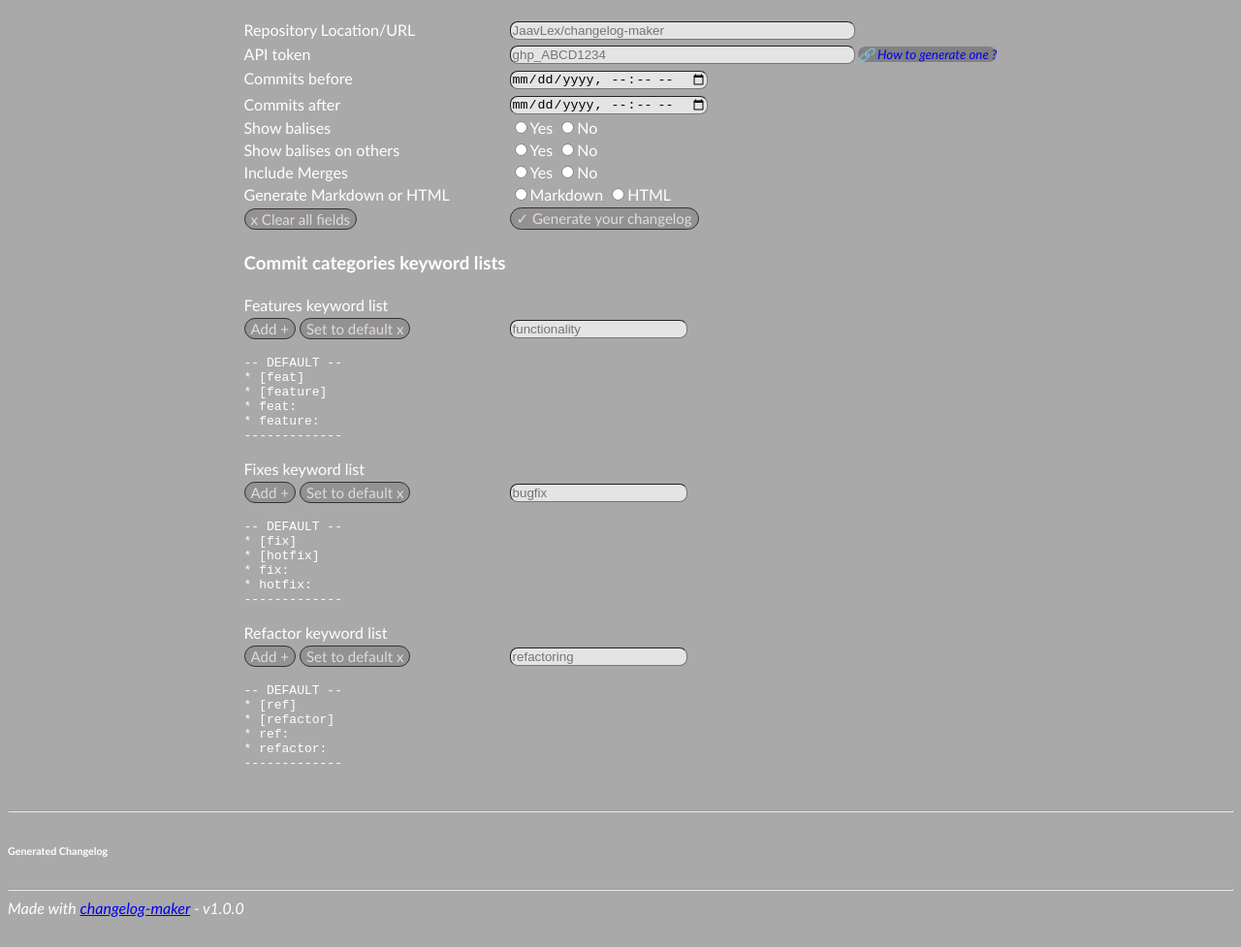
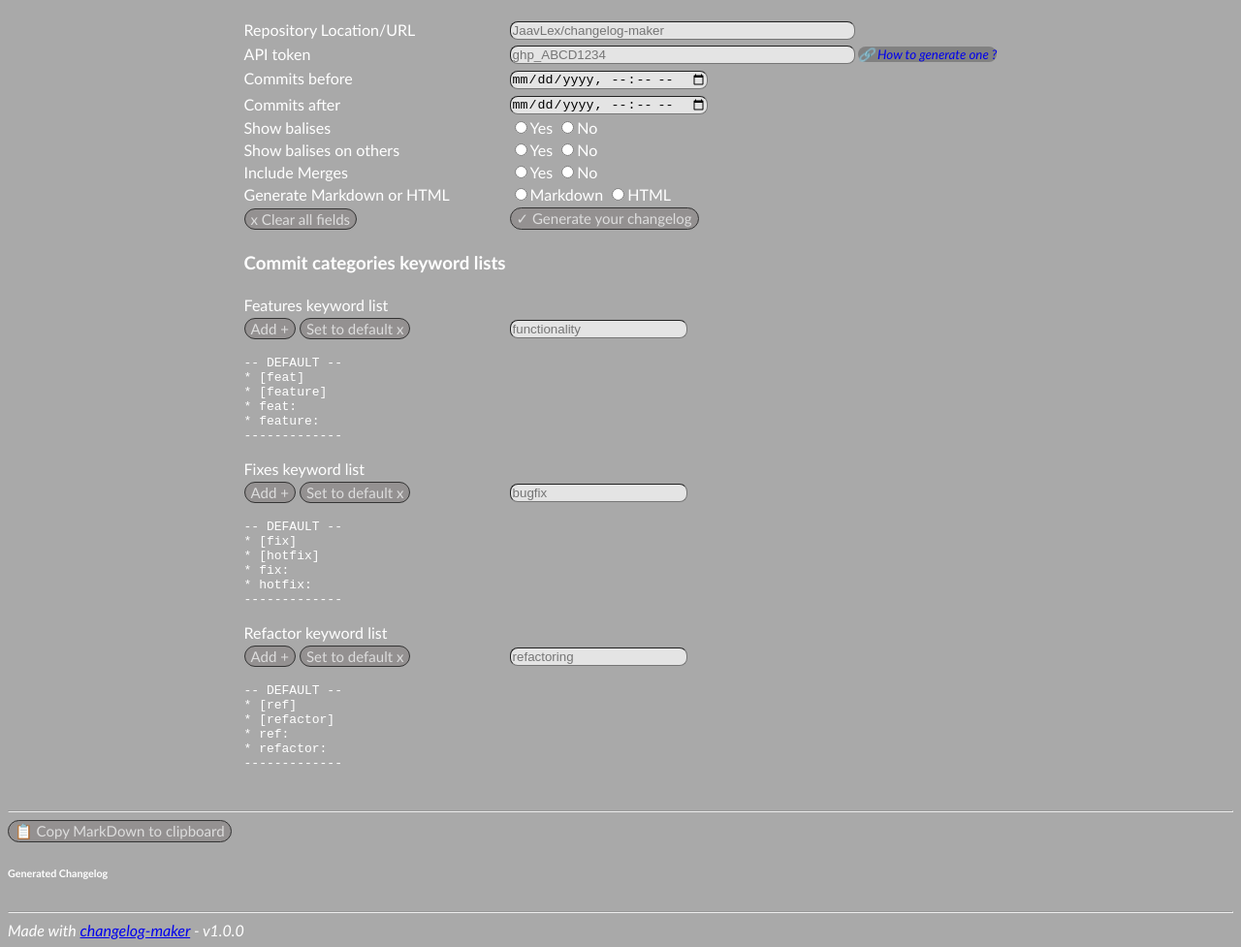
Before and after one commit to JaavLex/changelog-maker, a website: page index.html in a window 1280 px wide. Shown: the part 112-1089 px from the top of the page at 97% size. Before the commit the page ends 1066 px from the top, so only its background shows below. Drawn offline with nearby package versions, Linux system fonts and the light colour scheme.

Commit message:
[feat] Added a "copy to clipboard" button

```diff
--- a/changelog.js
+++ b/changelog.js
@@ -7,6 +7,7 @@ let featureKwList = [];
 let fixesKwList = [];
 let refactorKwList = [];
 let othersSelectionList = [];
+let currentOutput = "";
 
 // will search previously inputted balises list values in the browser's Local Storage
 function loadListLocalStorage(localStorageField, defaultList, htmlField) {
@@ -137,6 +138,18 @@ function clearFields() {
   localStorage.setItem('tacticsch-chgmaker-token-storage', document.getElementById("apitoken").value);
   localStorage.setItem('tacticsch-chgmaker-before-storage', document.getElementById("beforedate").value);
   localStorage.setItem('tacticsch-chgmaker-after-storage', document.getElementById("afterdate").value);
+}
+
+function copyToClipboard() {
+  if (currentOutput != "") {
+    var dump = document.createElement("textarea");
+    document.body.appendChild(dump);
+    dump.value = currentOutput;
+    dump.select();
+    document.execCommand("copy");
+    document.body.removeChild(dump);
+    alert("Mardkown has been copied to your clipboard");
+  }
 }
 
 // API searching and returning for a repository's commit
@@ -296,6 +309,7 @@ async function sortCommits() {
     } else {
       document.getElementById("bodyhtml").innerHTML = marked(newBody);
     }
+    currentOutput = newBody;
   }
 }
 
--- a/index.html
+++ b/index.html
@@ -136,6 +136,7 @@
   <hr>
   <div class="row">
     <div class="column">
+      <button onclick="copyToClipboard()">📋 Copy MarkDown to clipboard</button>
       <h6>Generated Changelog</h6>
       <pre><div id="bodyhtml"></div></pre>
     </div>
```
